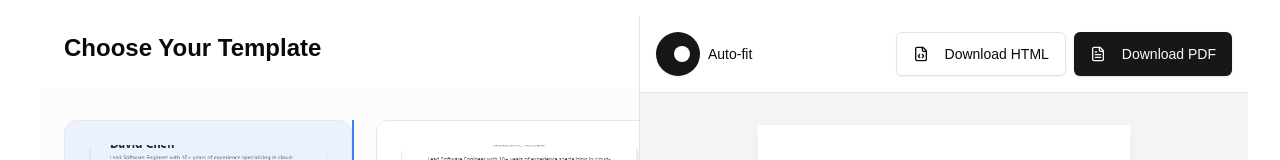
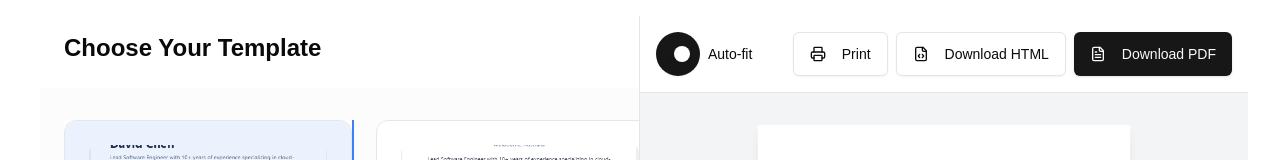
Before and after one commit to jeevan-vj/modern-ATS-resume-generator, a Next.js app in the folder resume-generator/: page /resume-builder in a window 1280 px wide. Shown: the top 160 px of the page. Built offline with nearby package versions, Linux system fonts and the light colour scheme.

Commit message:
Add print functionality to resume preview component with print button

```diff
--- a/resume-generator/components/resume-preview.tsx
+++ b/resume-generator/components/resume-preview.tsx
@@ -1,7 +1,7 @@
 "use client"
 
 import { useRef, useState, useEffect } from 'react'
-import { Download, FileText, FileCode } from 'lucide-react' // Add FileCode import
+import { Download, FileText, FileCode, Printer } from 'lucide-react' // Add Printer icon
 import { Button } from "@/components/ui/button"
 import { Switch } from "@/components/ui/switch"
 import type { ResumeData } from "@/lib/types"
@@ -51,6 +51,35 @@ export function ResumePreview({ data, template, onChange }: { data: ResumeData;
     })
   }
 
+  const handlePrint = () => {
+    if (!resumeRef.current) return;
+
+    const printContent = resumeRef.current.innerHTML;
+    const originalBody = document.body.innerHTML;
+
+    // Create print-specific styles
+    const printStyles = `
+      <style>
+        @page { size: A4; margin: 0; }
+        body { margin: 1cm; }
+        @media print {
+          body { -webkit-print-color-adjust: exact; }
+        }
+      </style>
+    `;
+
+    // Set only resume content for printing
+    document.body.innerHTML = printStyles + printContent;
+
+    window.print();
+
+    // Restore original content
+    document.body.innerHTML = originalBody;
+
+    // Re-render the component
+    window.location.reload();
+  };
+
   const handleUpdate = (field: string, value: string) => {
     const newData = { ...data }
     set(newData, field, value)
@@ -92,6 +121,14 @@ export function ResumePreview({ data, template, onChange }: { data: ResumeData;
         <div className="flex items-center gap-2 w-full sm:w-auto order-1 sm:order-2">
           <Button
             variant="outline"
+            onClick={handlePrint}
+            className="flex-1 sm:flex-none"
+          >
+            <Printer className="mr-2 h-4 w-4" />
+            <span className="sm:inline">Print</span>
+          </Button>
+          <Button
+            variant="outline"
             onClick={() => exportResumeAsHTML(data)}
             className="flex-1 sm:flex-none"
           >
```
